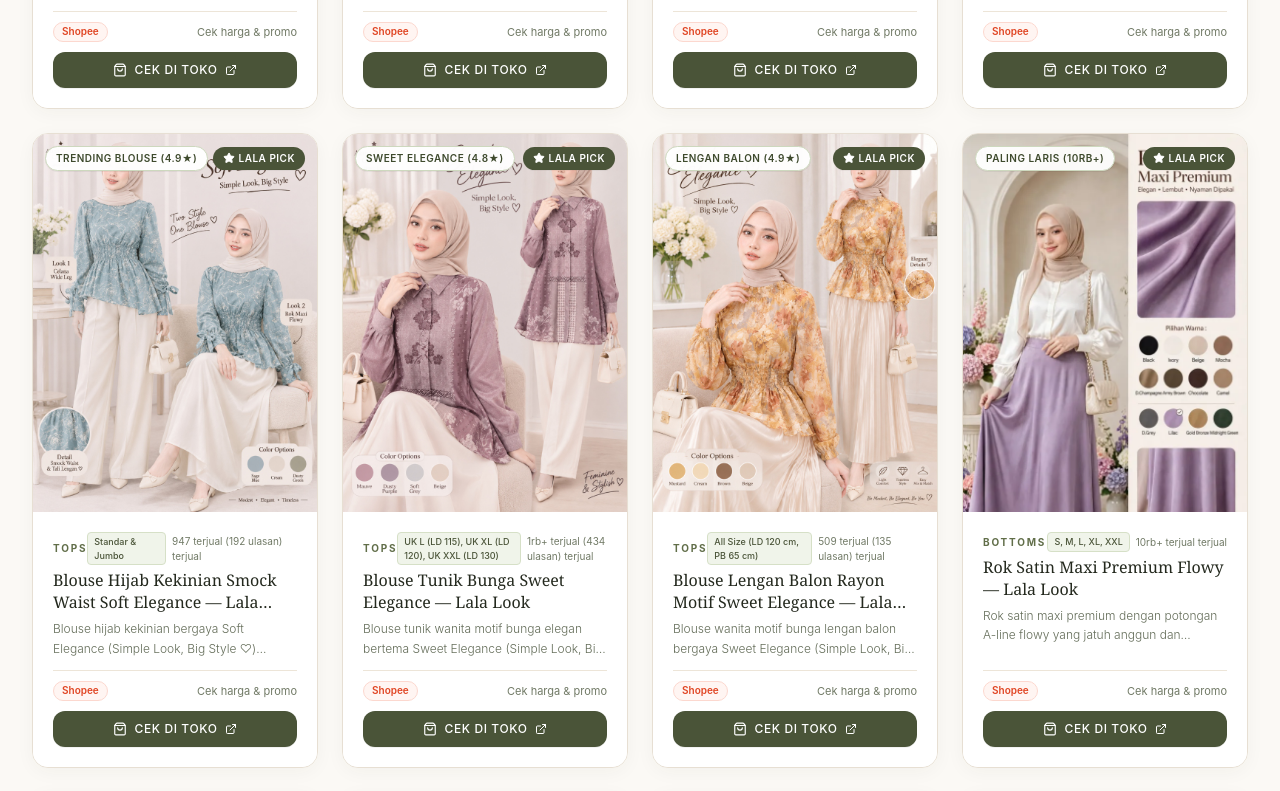
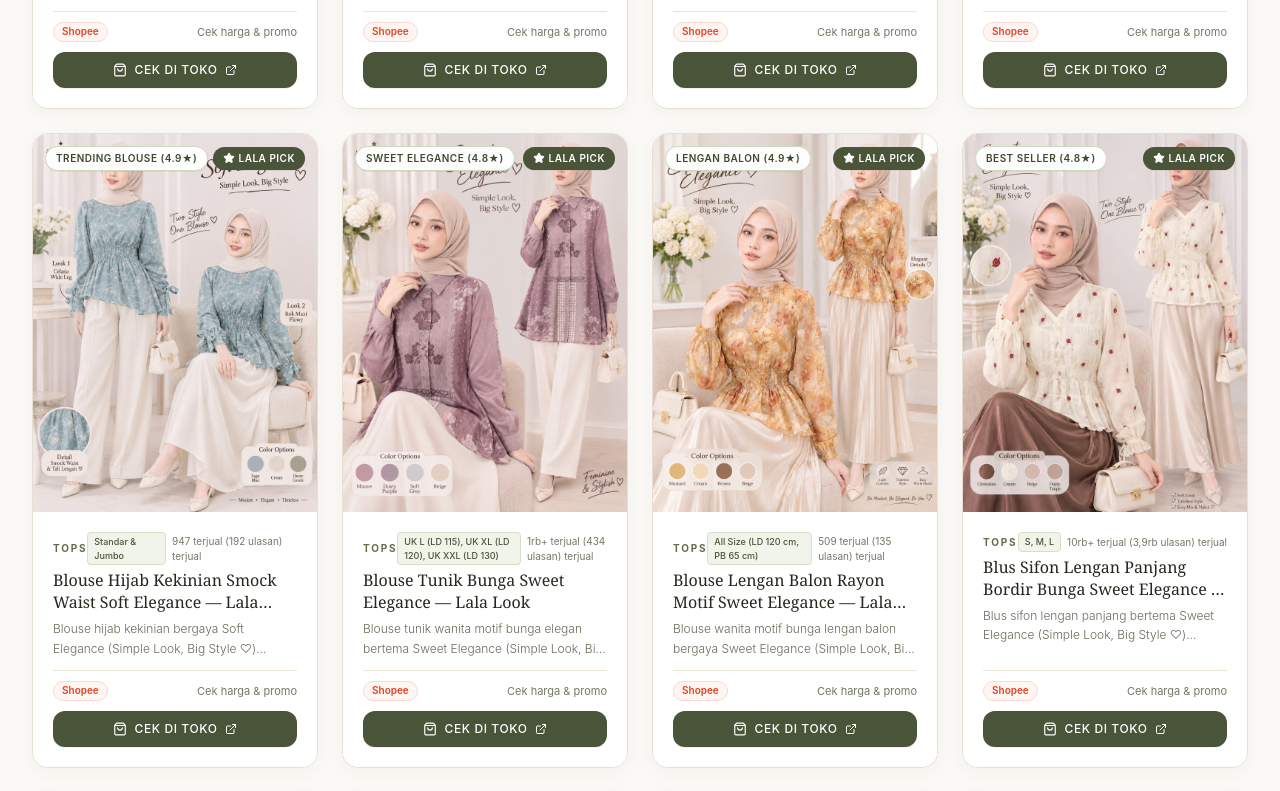
Before and after one commit to ashayaki/alanasheela, a Next.js app: page / in a window 1280 px wide. Shown: the part 3440-4231 px from the top of the page. Built offline with nearby package versions, Linux system fonts and the light colour scheme.

Commit message:
feat(catalog): add Blus Sifon Lengan Panjang Bordir Bunga (asc-tp-12)

```diff
--- a/src/data/asc-products.ts
+++ b/src/data/asc-products.ts
@@ -461,6 +461,29 @@ export const ASC_PRODUCTS: ASCProduct[] = [
     platforms: ['shopee'],
     marketplaceName: 'Shopee',
     affiliateUrl: 'https://s.shopee.co.id/1W14yZaGFJ',
+  },
+  {
+    id: 'asc-tp-12',
+    name: 'Blus Sifon Lengan Panjang Bordir Bunga Sweet Elegance — Lala Look',
+    category: 'tops',
+    categoryLabel: 'Tops',
+    color: 'Cream Bordir Mawar (Pilihan Paduan: Chocolate, Cream, Beige, Dusty Taupe)',
+    price: 0,
+    originalPrice: 0,
+    rating: 4.8,
+    soldCount: '10rb+ terjual (3,9rb ulasan)',
+    image: '/products/blus-sifon-lengan-panjang-bordir-bunga.jpg',
+    badge: 'Best Seller (4.8★)',
+    isLalaPick: true,
+    description:
+      'Blus sifon lengan panjang bertema Sweet Elegance (Simple Look, Big Style ♡) dengan bordir bunga mawar merah kecil yang sangat manis, deretan kancing mutiara vintage di bagian depan, kerutan smock waist elastis yang membentuk siluet pinggang ramping, serta pergelangan tangan berkerut ruffle feminin. Menggunakan material sifon bertekstur premium yang ringan, adem, dan jatuh anggun (Two Style One Blouse ♡): tampil berani dan mewah dipadukan rok satin Chocolate, atau tampil anggun berkelas dipadukan rok satin Cream. Tersedia dalam ukuran S, M, dan L dengan ulasan kepuasan tinggi 4.8 bintang dari lebih dari 10 ribu pembeli.',
+    fabric: 'Sifon Bertekstur Premium + Bordir Bunga Mawar & Kancing Mutiara Halus',
+    sizes: 'S, M, L',
+    lalaNote:
+      'Blus sifon ini beneran definisi Soft Look & Timeless Style! Bordir bunga mawar merah kecilnya manis banget dan kancing mutiaranya ngasih kesan vintage mewah. Kerutan smock waist-nya bikin pinggang auto kelihatan ramping. Dipadu rok satin chocolate atau cream langsung siap tampil memukau!',
+    platforms: ['shopee'],
+    marketplaceName: 'Shopee',
+    affiliateUrl: 'https://s.shopee.co.id/8pnfjPILAb',
   },
 
   // --- BOTTOMS (BAWAHAN) ---
```
Also changed, not shown: public/products/blus-sifon-lengan-panjang-bordir-bunga-editorial.jpg (added), public/products/blus-sifon-lengan-panjang-bordir-bunga.jpg (added).
